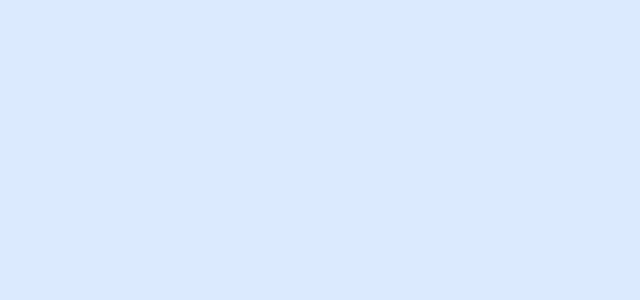
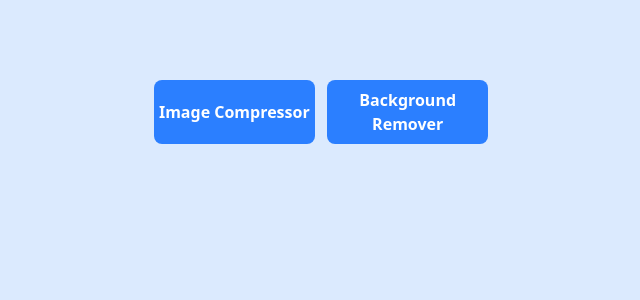
Before and after one commit to avichal-08/SnapKit, a React (Vite) app in the folder frontend/: page / in a window 1280 px wide. Before the commit this address had no page. Shown: the top 300 px of the page, without its empty margins (383-1023 px from the left). Built offline with nearby package versions, Linux system fonts and the light colour scheme.

Commit message:
home page added

```diff
--- /dev/null
+++ b/frontend/pages/home.jsx
@@ -0,0 +1,10 @@
+import { useNavigate } from "react-router-dom"
+export default function Home(){
+    const navigate=useNavigate();
+    return(
+        <div className="flex gap-3 pt-10">
+            <button className="bg-blue-500 text-white w-full py-2 rounded-lg font-semibold hover:bg-blue-600 transition duration-200 cursor-pointer" onClick={()=>navigate('/compress')}>Image Compressor</button>
+            <button className="bg-blue-500 text-white w-full py-2 rounded-lg font-semibold hover:bg-blue-600 transition duration-200 cursor-pointer" onClick={()=>navigate('/bgremove')}>Background Remover</button>
+        </div>
+    )
+}
--- a/frontend/src/App.jsx
+++ b/frontend/src/App.jsx
@@ -3,12 +3,14 @@ import { BrowserRouter,Route,Routes } from "react-router-dom"
 import React,{ lazy} from 'react';
 const Compress =React.lazy(()=>import('../pages/compress'));
 const Bgremove =React.lazy(()=>import('../pages/bgremove'));
+const Home =React.lazy(()=>import('../pages/home'));
 
 function App() {
   return (
     <BrowserRouter>
     <div className="min-h-screen w-full bg-blue-100 lg:pl-32 pt-10 flex justify-center items-start">
     <Routes>
+      <Route path='/' element={<Home />}/>
       <Route path='/compress' element={<Compress />}/>
       <Route path='/bgremove' element={<Bgremove/>}/>
     </Routes>
```
